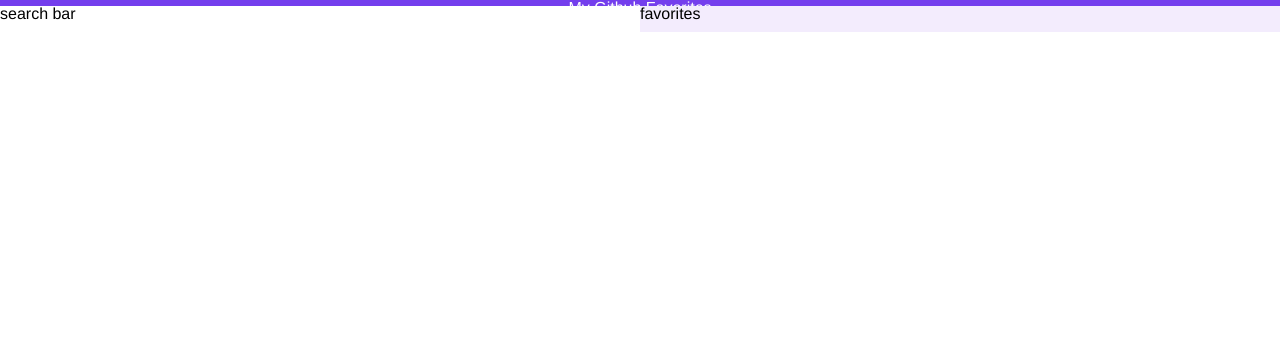
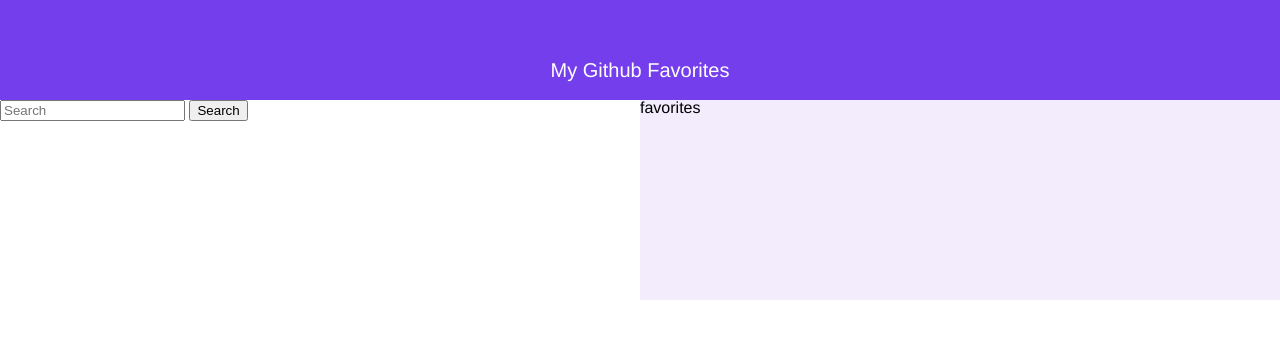
Before and after one commit to Yumeee/shopify_challenge, a plain HTML site: page index.html in a window 1280 px wide. Drawn offline with Linux system fonts and the light colour scheme.

Commit message:
search bar added

```diff
--- a/index.html
+++ b/index.html
@@ -10,10 +10,15 @@
   </head>
   <body>
     <script src="script.js"></script>
-    <h1 class="header"> My Github Favorites </h1>
-    <div class="search-bar">
-      search bar
+    <div class="header">
+      <h1> My Github Favorites </h1>
     </div>
+    <form role="search">
+      <div class="search-bar">
+        <input type= "search" placeholder="Search"/>
+        <button>Search</button>
+      </div>
+    </form>
 
     <div class="favorites">
       favorites
--- a/script.js
+++ b/script.js
@@ -0,0 +1,3 @@
+var request = new XMLHttpRequest();
+
+request.open('GET', "https://api.github.com/")
--- a/style.css
+++ b/style.css
@@ -2,17 +2,30 @@
   font-family: helvetica;
   display: grid;
   grid-template-columns: 1fr 1fr;
-  grid-template-rows: 20% 80%;
+  grid-template-rows: 5fr 10fr;
 }
 
 .header {
   background-color: #743eed;
   grid-column: 1 / 3;
   grid-row: 1 / 2;
+  color: white;
+  height: 100px;
+}
+
+h1 {
+  padding-top: 3em;
   text-align: center;
-  color: white;
+  font-size: 20px;
 }
 
 .favorites {
   background-color: #f3ecfd;
+  grid-row: 2 / 3;
+  grid-column: 2 / 3;
 }
+
+.search-bar {
+  grid-row: 2 / 3;
+  grid-column: 1 / 2;
+}
```
